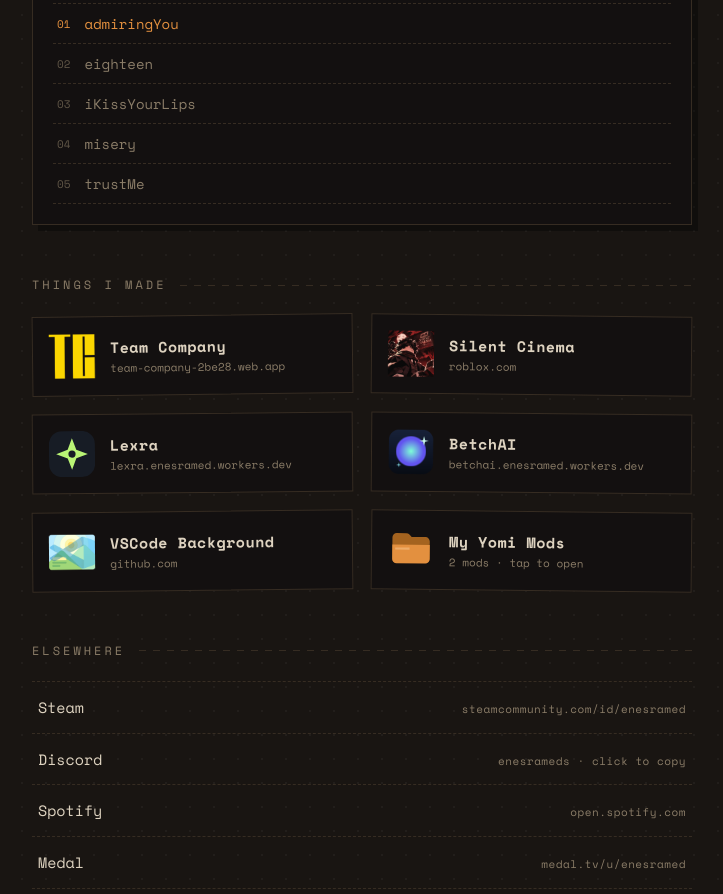
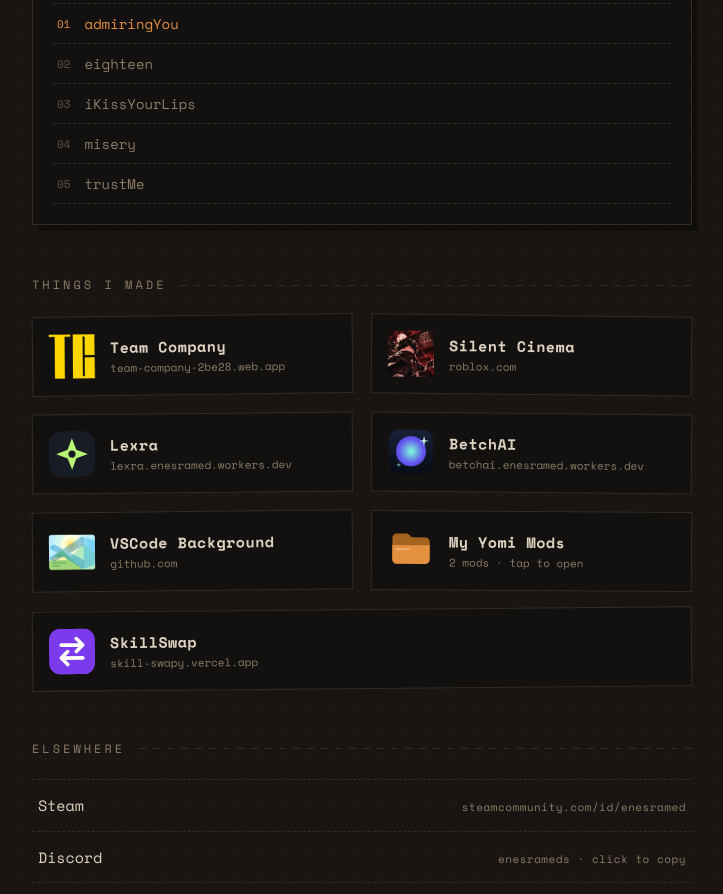
Before and after one commit to enesrameds/enesrameds.github.io, a plain HTML site: page index.html in a window 1280 px wide. Shown: the part 813-1707 px from the top of the page, without its empty margins (278-1001 px from the left). Drawn offline with nearby package versions, Linux system fonts and the light colour scheme; no server answers.

Commit message:
Add files via upload

```diff
--- a/index.html
+++ b/index.html
@@ -275,6 +275,8 @@
 .projs > a:nth-child(3){transform:rotate(-.5deg)}
 .projs > a:nth-child(4){transform:rotate(.5deg)}
 .projs > a:nth-child(5){transform:rotate(-.6deg)}
+.projs > :is(a,.mods):nth-child(6){transform:rotate(.4deg)}
+.projs > :is(a,.mods):nth-child(7){transform:rotate(-.5deg)}
 
 .projs > a:hover,.mods:not(.open):hover{border-color:var(--accent);transform:translateY(-4px) rotate(0)}
 
@@ -512,7 +514,7 @@
     <img src="thegoat.jpg" alt="enes">
     <figcaption>no context</figcaption>
   </figure>
-  <p class="note">heyo, im not that of a interesting person and this is all i gotta say</p>
+  <p class="note">my links were scattered, so I gathered them somewhere.</p>
 </section>
 
 <section class="section">
@@ -603,6 +605,13 @@
         </a>
       </div>
     </div>
+    <a href="https://skill-swapy.vercel.app/" target="_blank" rel="noopener">
+      <img src="skillSwap.svg" alt="">
+      <span>
+        <span class="pname">SkillSwap</span>
+        <span class="phost">skill-swapy.vercel.app</span>
+      </span>
+    </a>
   </div>
 </section>
 
```
Also changed, not shown: skillSwap.svg (added).
